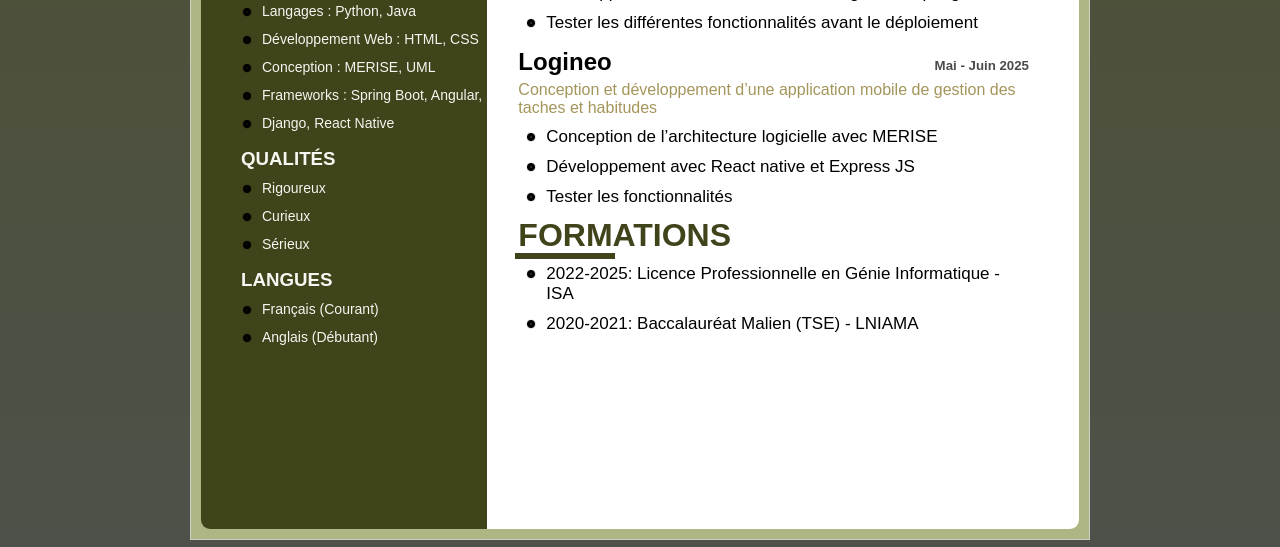
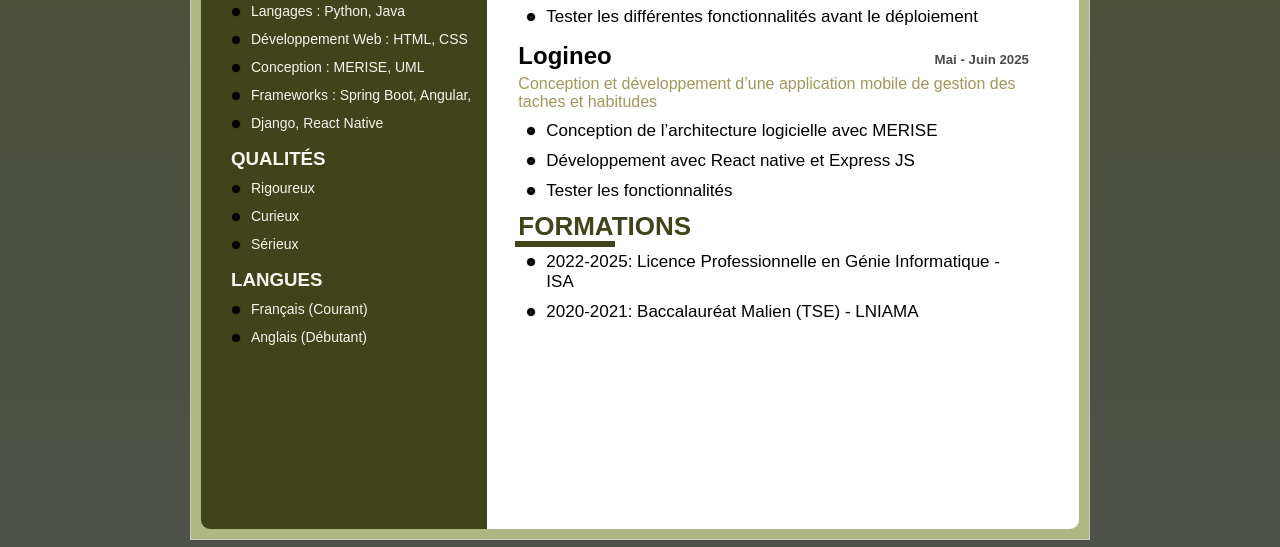
Before and after one commit to lc6issa-sketch/portfolio-groupe, a plain HTML site: page sangare_cv.html in a window 1280 px wide. Shown: the part 621-1168 px from the top of the page. Drawn offline with Linux system fonts and the light colour scheme.

Commit message:
style edited

```diff
--- a/css/sangare_cv.css
+++ b/css/sangare_cv.css
@@ -200,11 +200,11 @@
 
 .coordonnee {
     display: flex;
-    padding-left: 29px;
+    padding-left: 18px;
     padding-top: 10px;
 }
 .arret{
-    padding-left: 31px;
+    padding-left: 20px;
 }
 .mail {
   word-break: break-all;
@@ -223,7 +223,7 @@
 
 .sidebar-section-title {
     text-transform: uppercase;
-    padding-left: 40px;
+    padding-left: 30px;
 }
 
 .sidebar-section-title,
@@ -251,6 +251,7 @@
     flex-direction: column;
 
     & .titre {
+        font-size: 26px;
         text-transform: uppercase;
         color: var(--primaryColor);
         padding-left: 31px;
```
